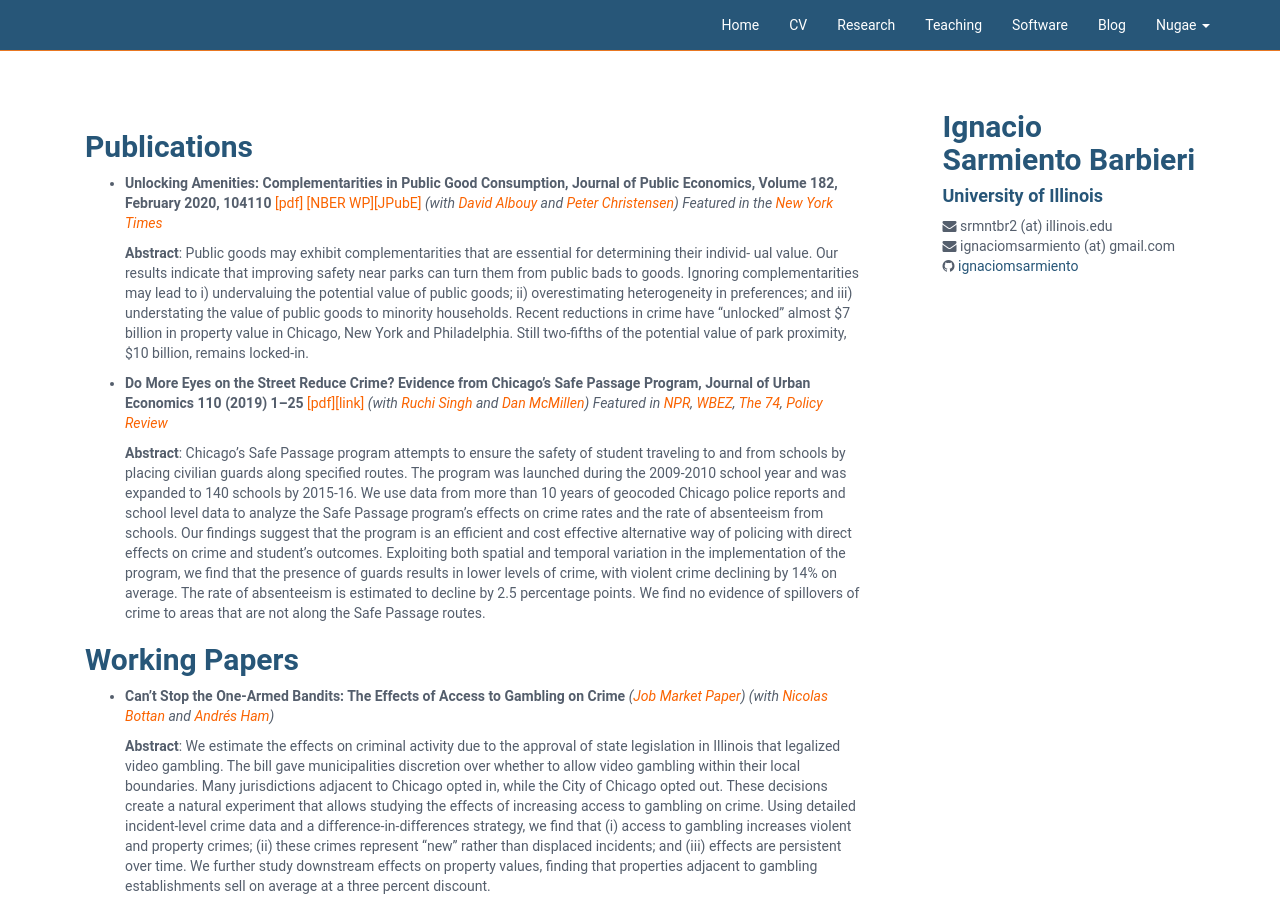
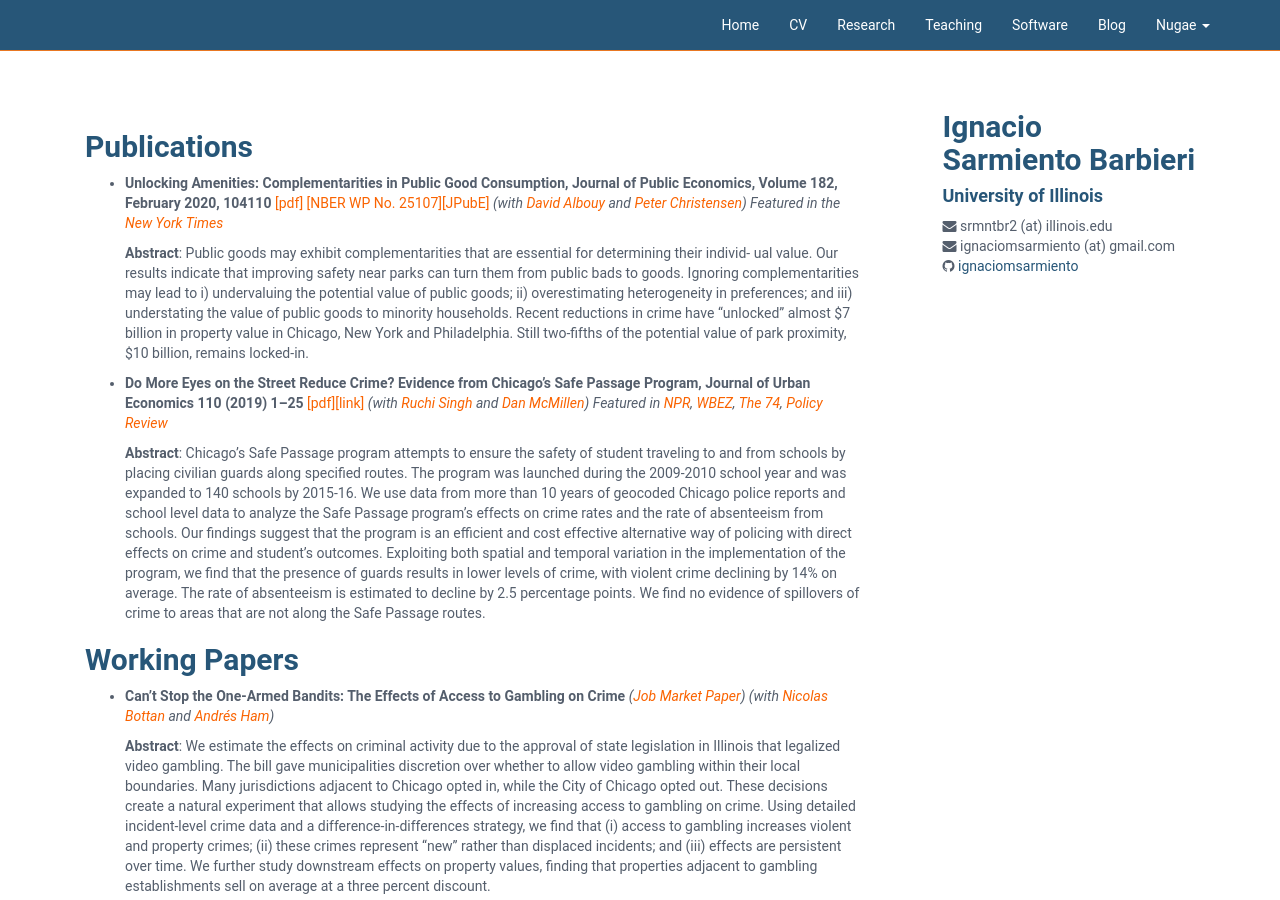
Before and after one commit to ignaciomsarmiento/ignaciomsarmiento.github.io, a Jekyll site: the page built from research.md, in a window 1280 px wide and 900 px high. Built offline with Jekyll 4.4.1, drawn with Linux system fonts in a browser that asks for light colours; our own code applies the rules of GitHub Pages for plain Markdown files.

Commit message:
update nber nbr

```diff
--- a/research.md
+++ b/research.md
@@ -4,7 +4,7 @@
 
 ## Publications
 
-* **Unlocking Amenities: Complementarities in Public Good Consumption, Journal of Public Economics, Volume 182, February 2020, 104110** [[pdf]](/assets/Unlocking_Amenities.pdf) [[NBER WP]](https://www.nber.org/papers/w25107)[[JPubE]](https://authors.elsevier.com/c/1aSFWAlw9f3nO)
+* **Unlocking Amenities: Complementarities in Public Good Consumption, Journal of Public Economics, Volume 182, February 2020, 104110** [[pdf]](/assets/Unlocking_Amenities.pdf) [[NBER WP No. 25107]](https://www.nber.org/papers/w25107)[[JPubE]](https://authors.elsevier.com/c/1aSFWAlw9f3nO)
 	*(with [David Albouy](http://davidalbouy.net/) and [Peter Christensen](http://www.peterchristensen.net/))* *Featured in the [New York Times](https://nyti.ms/2ztMhZZ)*
 
 	**Abstract**:
```
